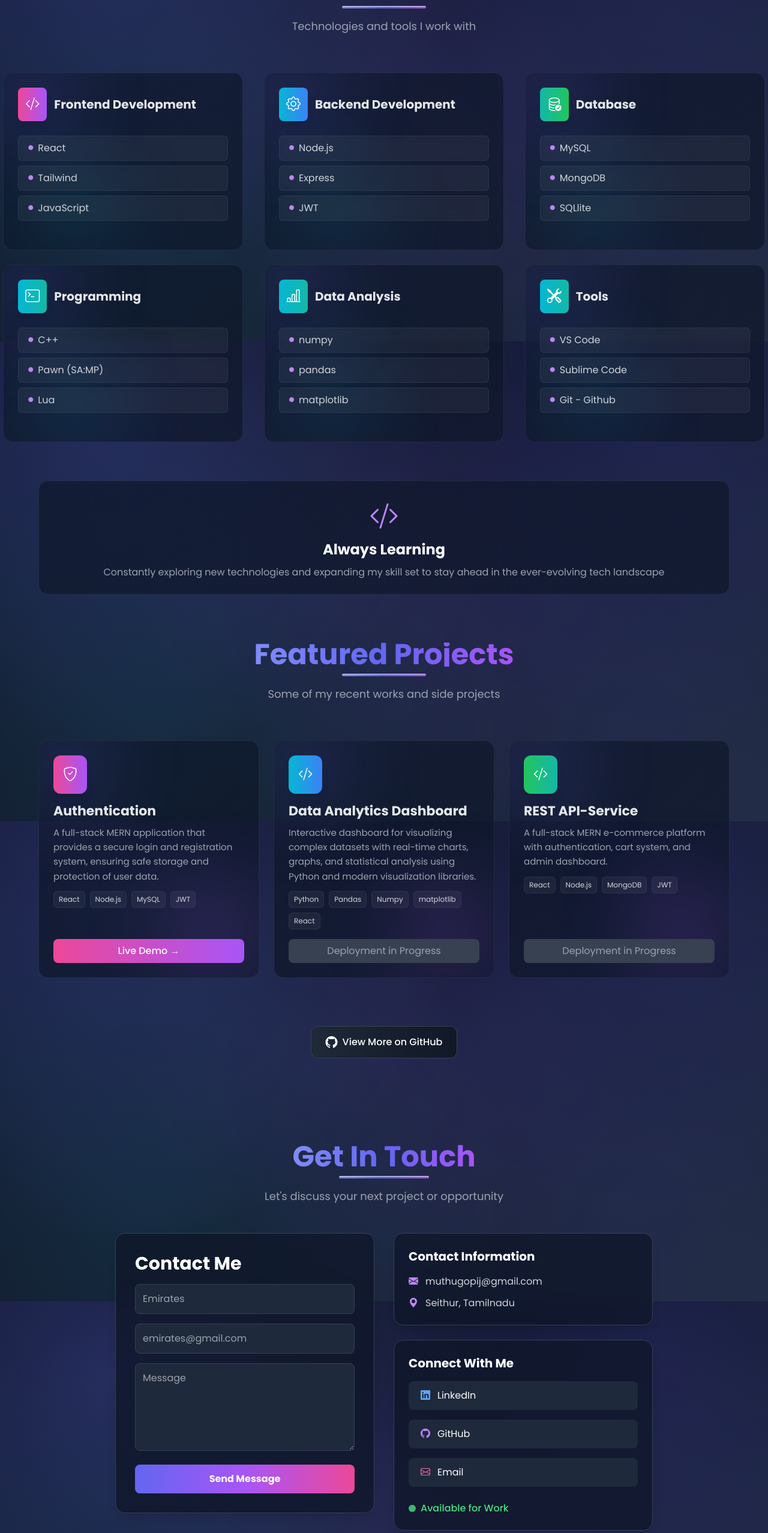
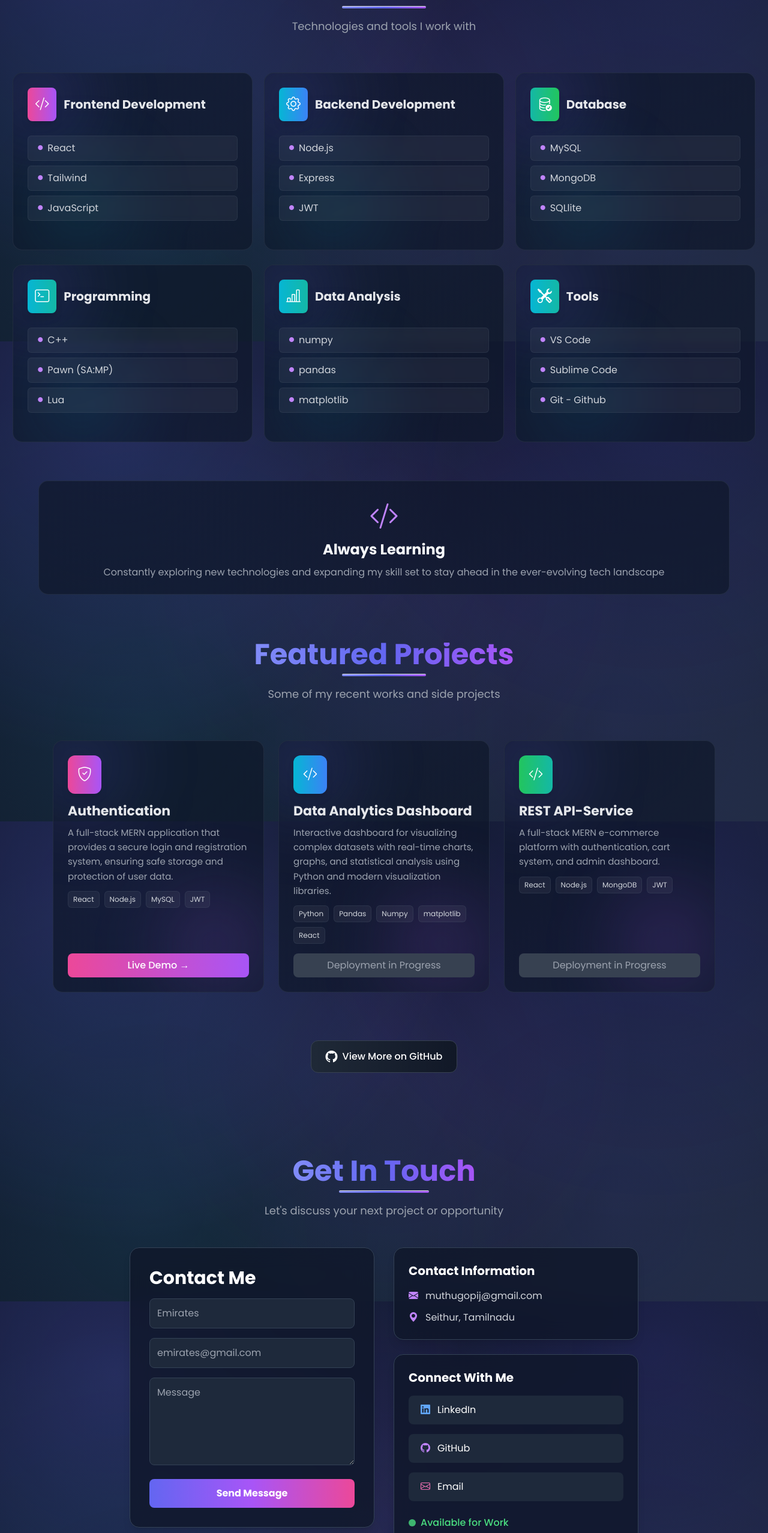
Before and after one commit to muthugopi/portfolio, a React (Vite) app: page / in a window 1280 px wide. Shown: the part 1831-4386 px from the top of the page at 60% size. Built offline with nearby package versions, Linux system fonts and the light colour scheme.

Commit message:
mobile responsible

```diff
--- a/src/components/Contact.jsx
+++ b/src/components/Contact.jsx
@@ -57,7 +57,7 @@ function ContactSection() {
                 </p>
             </div>
 
-            <div className="max-w-4xl mx-auto grid md:grid-cols-2 gap-8">
+            <div className="max-w-4xl mx-auto grid  px-4 sm:px-6 md:grid-cols-2 gap-8">
 
                 <div className="relative group rounded-2xl">
 
--- a/src/components/Projects.jsx
+++ b/src/components/Projects.jsx
@@ -11,7 +11,7 @@ function Projects() {
                         <hr className='bg-gradient-to-r from-indigo-400 via-indigo-500 to-purple-500 h-1 w-[100px] sm:w-[140px] rounded mt-3' />
                         <p className='text-[16px] sm:text-[18px] text-gray-400 text-center mt-4'>Some of my recent works and side projects</p>
             </div>
-            <div className="grid grid-cols-1 md:grid-cols-2 lg:grid-cols-3 gap-6 w-full max-w-6xl mx-auto">
+            <div className="grid grid-cols-1 md:grid-cols-2 lg:grid-cols-3 gap-6 w-full max-w-6xl  px-4 sm:px-6 mx-auto">
                 <ProjectCard
                     icon="bi-shield-check"
                     iconGradient="from-pink-500 to-purple-500"
--- a/src/components/Skills.jsx
+++ b/src/components/Skills.jsx
@@ -12,7 +12,7 @@ function Skills() {
                 <p className='text-[16px] sm:text-[18px] text-gray-400 text-center mt-4'>Technologies and tools I work with</p>
             </div>
 
-            <div className="skills grid grid-cols-1 md:grid-cols-3 mx-auto max-w-7xl gap-6 justify-items-center">
+            <div className="skills grid grid-cols-1 md:grid-cols-3 mx-auto max-w-7xl gap-6  justify-items-center px-4 sm:px-6">
                 <SkillCard icon="bi-code-slash"  title="Frontend Development" gradient='from-pink-500 to-purple-500'  tech={["React", "Tailwind", "JavaScript"  ]}/>
                 <SkillCard icon="bi-gear "  title="Backend Development" gradient='from-cyan-500 to-blue-500'  tech={["Node.js", "Express", "JWT"]}/>
                 <SkillCard icon="bi-database-check "  title="Database" gradient='from-teal-500 to-green-500'  tech={["MySQL", "MongoDB", "SQLlite"]}/>
```
